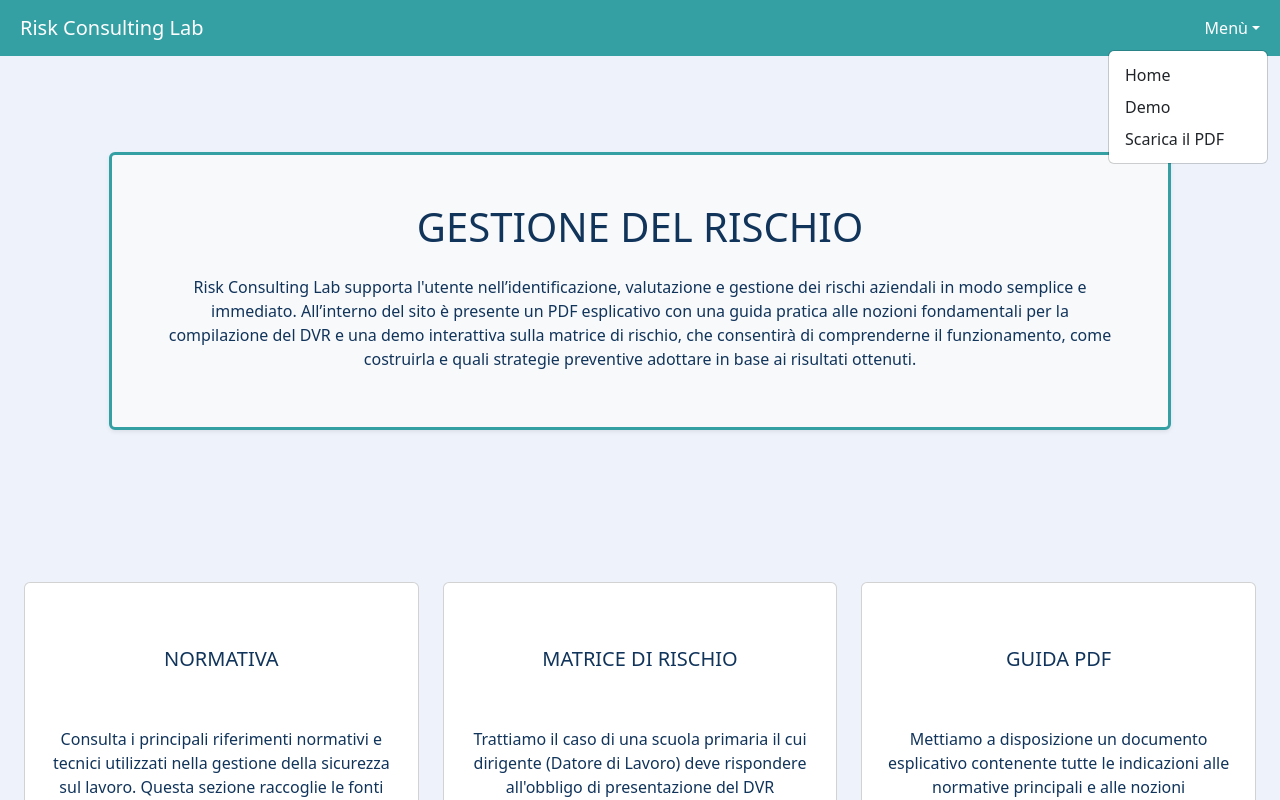
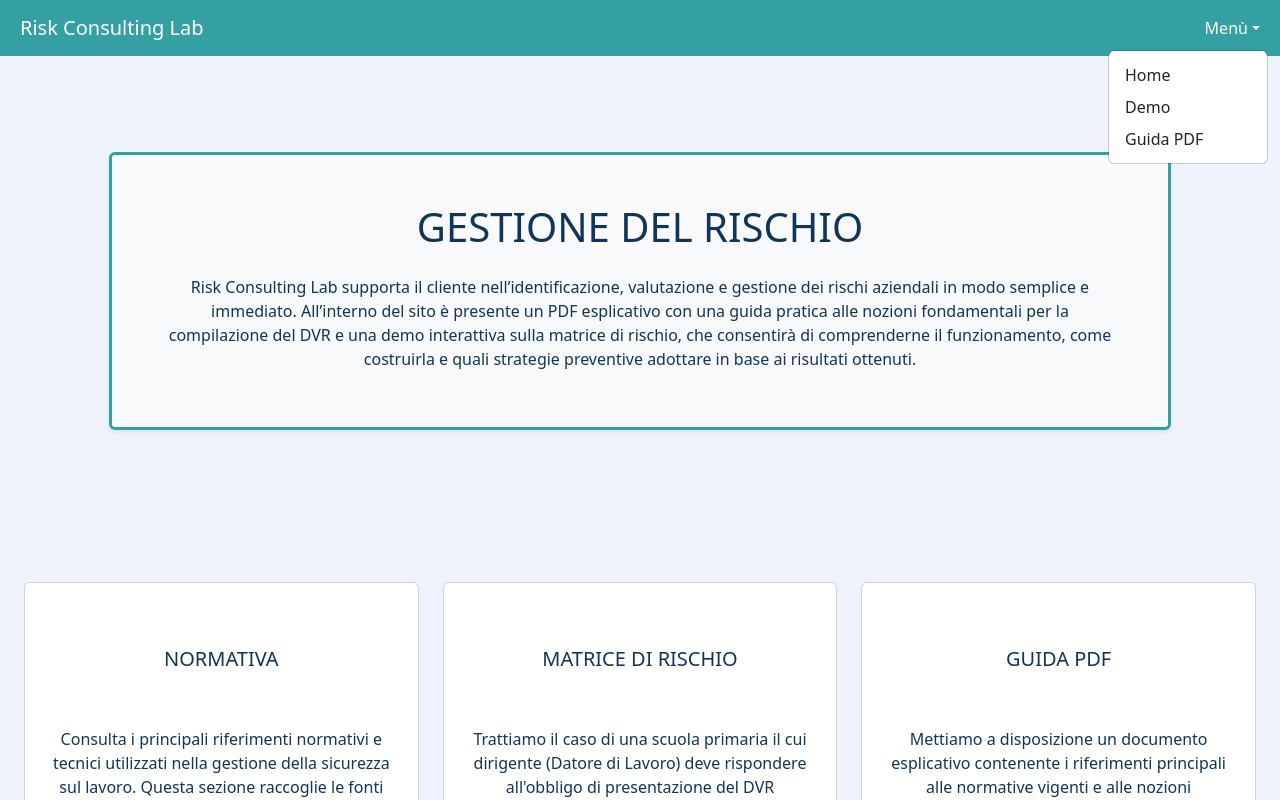
Before and after one commit to S1lvia26/Anaclerio_ProjectWork_Traccia13_FattoreDiRischio, a plain HTML site: page index.html in a window 1280 px wide. Both pictures are taken after a click on the button "Menù". Shown: the top 800 px of the page. Drawn offline with nearby package versions, Linux system fonts and the light colour scheme; a script that the page names is missing.

Commit message:
modificata sezione scarico pdf

```diff
--- a/index.html
+++ b/index.html
@@ -35,7 +35,7 @@
                         <ul class="dropdown-menu dropdown-menu-end">
                             <li class="nav-item"><a class="dropdown-item" href="index.html">Home</a></li>
                             <li class="nav-item"><a class="dropdown-item" href="matrice.html">Demo</a></li>
-                            <li class="nav-item"><a class="dropdown-item" target="_blank" href="PDF_Informativo.pdf" download="Guida_Fattore_Rischio.pdf">Scarica il PDF</a></li>
+                            <li class="nav-item"><a class="dropdown-item" target="_blank" href="PDF_Informativo.pdf">Guida PDF</a></li>
                         </ul>
                     </li>
 
@@ -51,7 +51,7 @@
                 <div class="card shadow-sm p-5 mb-3 bordo bg-light">
                     <h1 class="fs-1 fw-normal mb-4">GESTIONE DEL RISCHIO</h1>
                     <p class="mb-2 testo">
-                      Risk Consulting Lab supporta l'utente nell’identificazione, valutazione e gestione dei rischi aziendali in modo semplice e immediato.
+                      Risk Consulting Lab supporta il cliente nell’identificazione, valutazione e gestione dei rischi aziendali in modo semplice e immediato.
                       All’interno del sito è presente un PDF esplicativo con una guida pratica alle nozioni fondamentali per la compilazione del DVR e una demo interattiva sulla matrice di rischio, che consentirà di comprenderne il funzionamento, come costruirla e quali strategie preventive adottare in base ai risultati ottenuti.
                     </p>
                 </div>
@@ -103,11 +103,11 @@
                 <div class="card h-100">
                     <div class="card-body">
                         <h5 class="card-title text-center p-5">GUIDA PDF</h5>
-                        <p class="card-text text-center testo">Mettiamo a disposizione un documento esplicativo contenente tutte le indicazioni alle normative principali e alle nozioni fondamentiali relative al calcolo del fattore di rischio e della relativa matrice</p>
+                        <p class="card-text text-center testo">Mettiamo a disposizione un documento esplicativo contenente i riferimenti principali alle normative vigenti e alle nozioni fondamentiali relative al calcolo del fattore di rischio e della relativa matrice</p>
                     </div>
-                    <a class="d-flex flex-column align-items-center p-4" target="_blank" href="PDF_Informativo.pdf">
+                    <a class="d-flex flex-column align-items-center p-4" target="_blank" href="PDF_Informativo.pdf" download="Guida_Fattore_Rischio.pdf">
                         <i class="fs-1 bi bi-filetype-pdf touch"></i>
-                        <h4 class="text-center  touch">Accedi al documento PDF</h4>
+                        <h4 class="text-center  touch">Scarica il documento PDF</h4>
                     </a>
                 </div>
             </div>
```
Also changed, not shown: matrice.html (+1 -1 lines).
